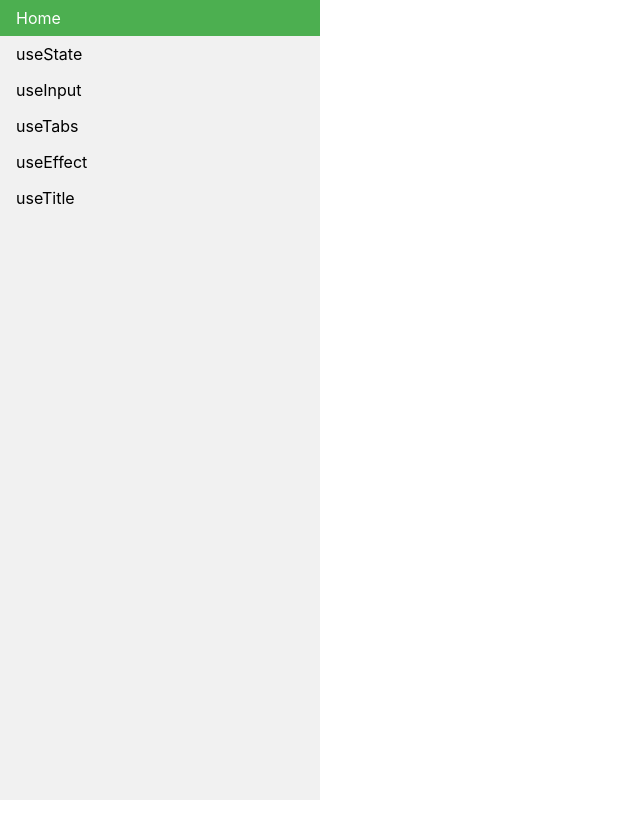
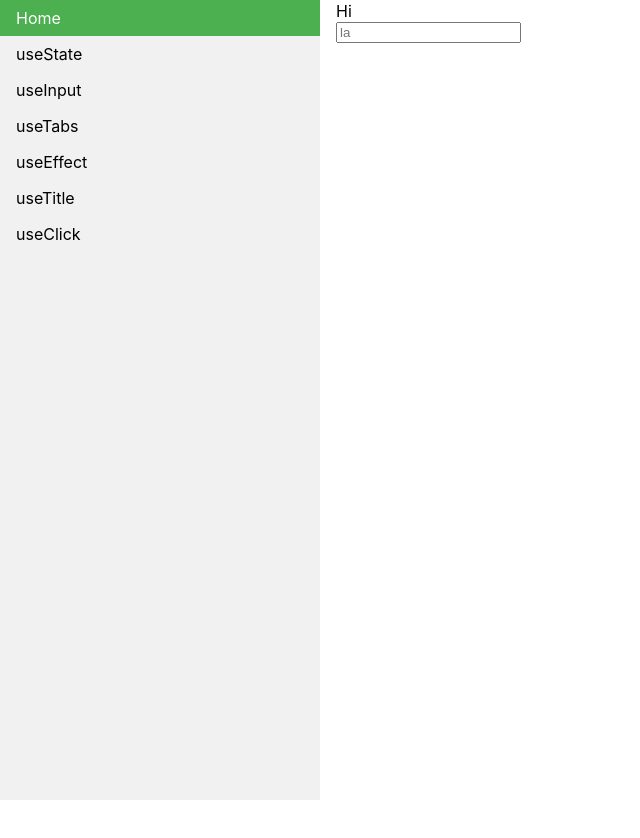
Before and after one commit to lqqokim/react-hooks-samples, a React (Create React App) app: page /useClick in a window 1280 px wide. Shown: the top 838 px of the page, without its empty margins (0-640 px from the left). Built offline with nearby package versions, Linux system fonts and the light colour scheme.

Commit message:
feat: add useClick

```diff
--- a/src/Routes.js
+++ b/src/Routes.js
@@ -8,6 +8,7 @@ import { useInput } from './components/hooks/useInput';
 import { useTabs } from './components/hooks/useTabs';
 import { useEffect } from './components/hooks/useEffect';
 import { useTitle } from './components/hooks/useTitle';
+import { useClick } from './components/hooks/useClick';
 
 const Routes = () => {
     return (
@@ -20,6 +21,7 @@ const Routes = () => {
                 <Route path="/useTabs" component={useTabs} />
                 <Route path="/useEffect" component={useEffect} />
                 <Route path="/useTitle" component={useTitle} />
+                <Route path="/useClick" component={useClick} />
             </div>
         </Router>
     )
--- a/src/components/Navigation.js
+++ b/src/components/Navigation.js
@@ -23,6 +23,9 @@ const Navigation = () => {
             <li>
                 <Link to="/useTitle">useTitle</Link>
             </li>
+            <li>
+                <Link to="/useClick">useClick</Link>
+            </li>
         </ul>
     )
 }
--- /dev/null
+++ b/src/components/hooks/useClick.js
@@ -0,0 +1,45 @@
+import React, { useEffect, useRef } from 'react';
+
+const useClick = (onClick) => {
+    const ref = useRef();
+
+    /**
+     * - componentDidUnMount 사용을 위해 useEffect 사용
+     * - dependency []: state 변경에 따른 componentDidWillMount 수행하지 않고 componentDidMount 일때 한번만 수행하도록
+     */
+    useEffect(() => {
+        const target = ref.current;
+
+        // componentDidMount
+        if (target) {
+            console.log('componentDidMount');
+            target.addEventListener('click', onClick);
+        }
+
+        // useEffect 내에서 return 되는 function 은 componentDidUnMount
+        return () => {
+            if (target) {
+                console.log('useClick componentDidWillMount !');
+                target.removeEventListener('click', onClick);
+            }
+        }
+    }, []);
+
+    return ref;
+}
+
+const Init = () => {
+    const sayHello = () => console.log('say hello');
+    const title = useClick(sayHello);
+
+    return (
+        <div>
+            <div>Hi</div>
+            <input ref={title} placeholder="la" />
+        </div>
+    )
+}
+
+export {
+    Init as useClick
+}
```
